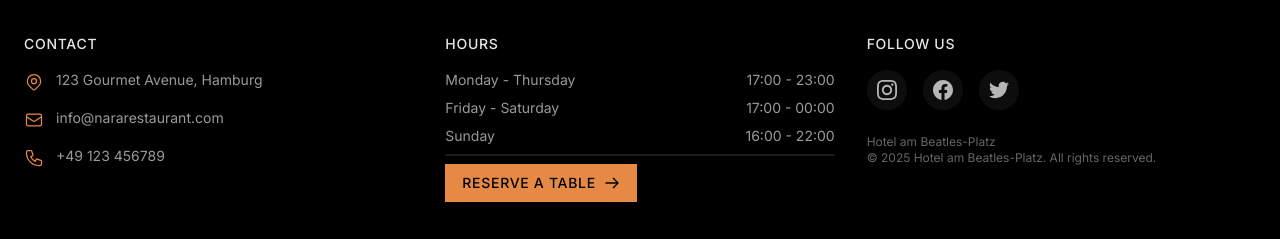
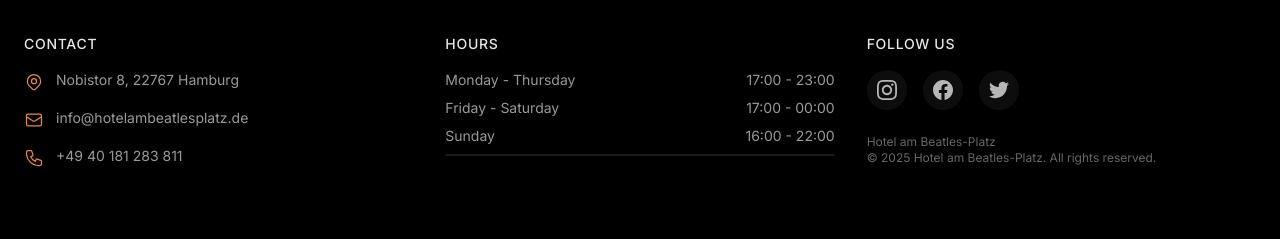
Before and after one commit to psuskin/nara-restaurant, a Next.js app: page /en in a window 1280 px wide. Shown: the part 3099-3338 px from the top of the page. After the commit the page ends 3307 px from the top, so only its background shows below. Built offline with nearby package versions, Linux system fonts and the light colour scheme; no server answers.

Commit message:
Updates to data

```diff
--- a/src/components/Footer.tsx
+++ b/src/components/Footer.tsx
@@ -82,7 +82,7 @@ const Footer: React.FC<FooterProps> = ({ dict }) => {
                     />
                   </svg>
                   <p className="text-xs sm:text-sm">
-                    {dict.address || "123 Gourmet Avenue, Hamburg"}
+                    {dict.address || "Nobistor 8, 22767 Hamburg"}
                   </p>
                 </div>
 
@@ -101,10 +101,10 @@ const Footer: React.FC<FooterProps> = ({ dict }) => {
                     />
                   </svg>
                   <a
-                    href="mailto:info@nararestaurant.com"
+                    href="mailto:info@hotelambeatlesplatz.de"
                     className="text-xs sm:text-sm hover:text-primary-color transition-colors duration-200"
                   >
-                    {dict.email || "info@nararestaurant.com"}
+                    {dict.email || "info@hotelambeatlesplatz.de"}
                   </a>
                 </div>
 
@@ -126,7 +126,7 @@ const Footer: React.FC<FooterProps> = ({ dict }) => {
                     href="tel:+49-123-456789"
                     className="text-xs sm:text-sm hover:text-primary-color transition-colors duration-200"
                   >
-                    {dict.phone || "+49 123 456789"}
+                    {dict.phone || "+49 40 181 283 811"}
                   </a>
                 </div>
               </div>
@@ -157,14 +157,14 @@ const Footer: React.FC<FooterProps> = ({ dict }) => {
                   <p className="text-xs sm:text-sm">16:00 - 22:00</p>
                 </div>
                 <div className="h-0.5 w-full bg-white/10 my-2"></div>
-                <RestaurantButton
+                {/* <RestaurantButton
                   text={dict.reserveTable || "RESERVE A TABLE"}
                   variant="secondary"
                   size="sm"
                   withArrow={true}
                   className="inline-flex items-center text-xs sm:text-sm"
                   onClick={() => setIsReservationOpen(true)}
-                />
+                /> */}
               </div>
             </div>
 
```
